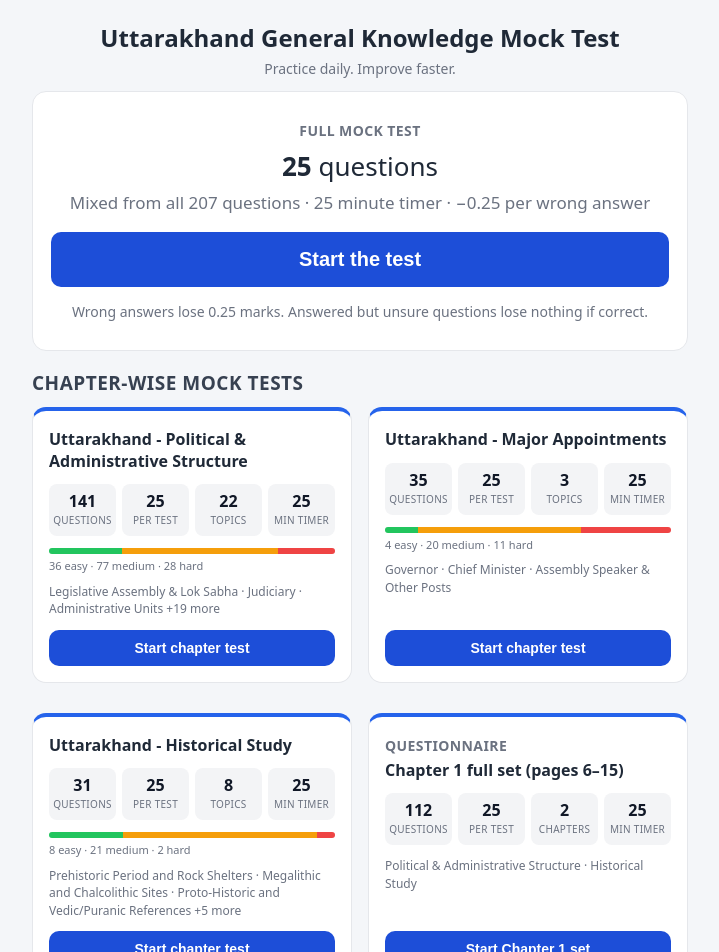
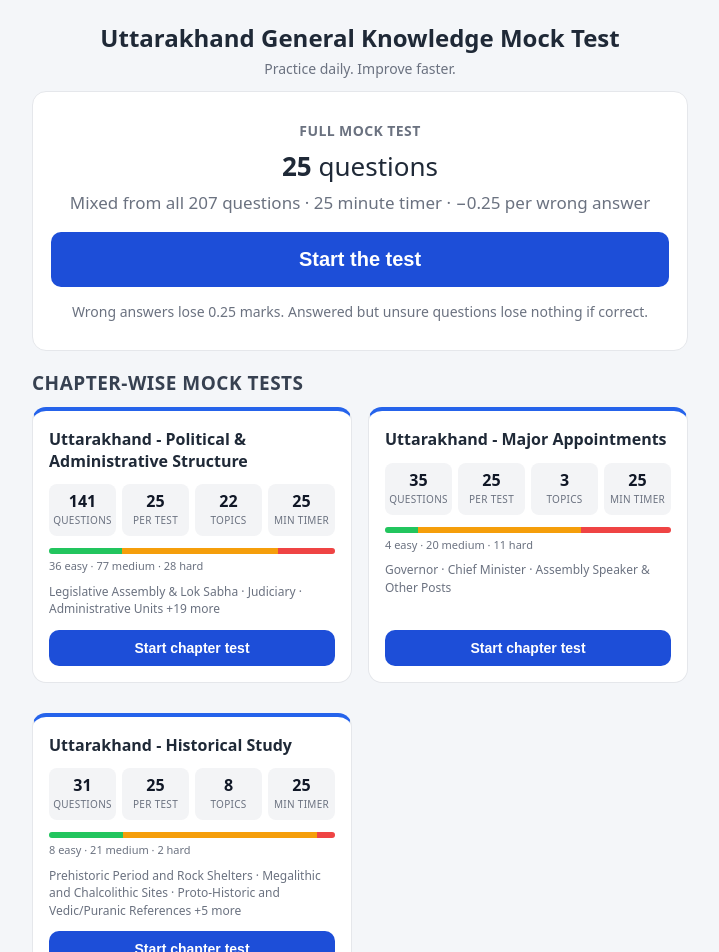
Before and after one commit to Iparitoshsharma/Ai-councellor, a React (Vite) app: page / in a window 1280 px wide. Shown: the top 952 px of the page, without its empty margins (280-999 px from the left). Built offline with nearby package versions, Linux system fonts and the light colour scheme.

Commit message:
Remove Chapter 1 full set card from home page
Co-authored-by: Iparitoshsharma <Iparitoshsharma@users.noreply.github.com>

```diff
--- a/src/App.jsx
+++ b/src/App.jsx
@@ -27,19 +27,12 @@ export default function App() {
     })
   }, [])
 
-  // Special pool: the Chapter 1 questionnaire file (pages 6-15), tagged on
-  // each question with set: 'chapter1' when it was loaded.
-  const chapter1Pool = useMemo(
-    () => allQuestions.filter((q) => q.set === 'chapter1'),
-    []
-  )
-
   // Every pool the app can start a test from.
   const pools = useMemo(() => {
-    const map = { full: allQuestions, chapter1: chapter1Pool }
+    const map = { full: allQuestions }
     for (const ch of chapters) map[ch.id] = ch.questions
     return map
-  }, [chapters, chapter1Pool])
+  }, [chapters])
 
   function startTest(poolKey = 'full') {
     // Pick random questions from the chosen pool (never more than it has).
@@ -68,7 +61,6 @@ export default function App() {
           settings={settings}
           totalInBank={allQuestions.length}
           chapters={chapters}
-          chapter1Count={chapter1Pool.length}
           onStart={startTest}
           onSelectPool={(poolKey) => startTest(poolKey)}
           goSettings={() => setScreen('settings')}
--- a/src/pages/HomePage.jsx
+++ b/src/pages/HomePage.jsx
@@ -2,7 +2,6 @@ export default function HomePage({
   settings,
   totalInBank,
   chapters,
-  chapter1Count,
   onStart,
   onSelectPool,
   goSettings,
@@ -103,47 +102,6 @@ export default function HomePage({
             </section>
           )
         })}
-
-        <section className="card tile">
-          <p className="hero-kicker">Questionnaire</p>
-          <p className="tile-title">Chapter 1 full set (pages 6&ndash;15)</p>
-
-          <div className="tile-stats">
-            <div className="stat">
-              <span className="stat-num">{chapter1Count}</span>
-              <span className="stat-label">questions</span>
-            </div>
-            <div className="stat">
-              <span className="stat-num">
-                {Math.min(settings.questionsPerTest, chapter1Count)}
-              </span>
-              <span className="stat-label">per test</span>
-            </div>
-            <div className="stat">
-              <span className="stat-num">2</span>
-              <span className="stat-label">chapters</span>
-            </div>
-            <div className="stat">
-              <span className="stat-num">
-                {settings.timerEnabled ? settings.durationMinutes : '\u221E'}
-              </span>
-              <span className="stat-label">
-                {settings.timerEnabled ? 'min timer' : 'untimed'}
-              </span>
-            </div>
-          </div>
-
-          <p className="tile-topics">
-            Political &amp; Administrative Structure · Historical Study
-          </p>
-
-          <button
-            className="btn btn-primary"
-            onClick={() => onSelectPool('chapter1')}
-          >
-            Start Chapter 1 set
-          </button>
-        </section>
       </div>
 
       <button className="btn btn-ghost" onClick={goSettings}>
```
